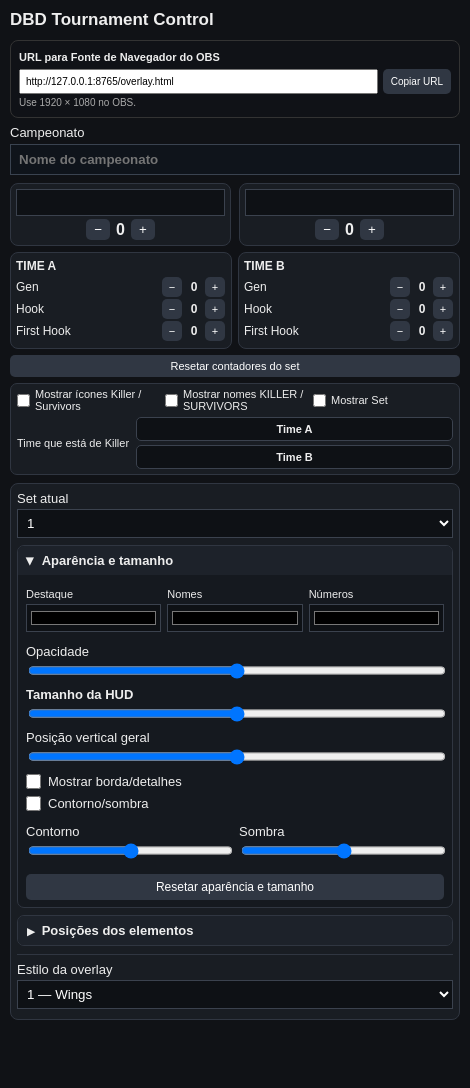
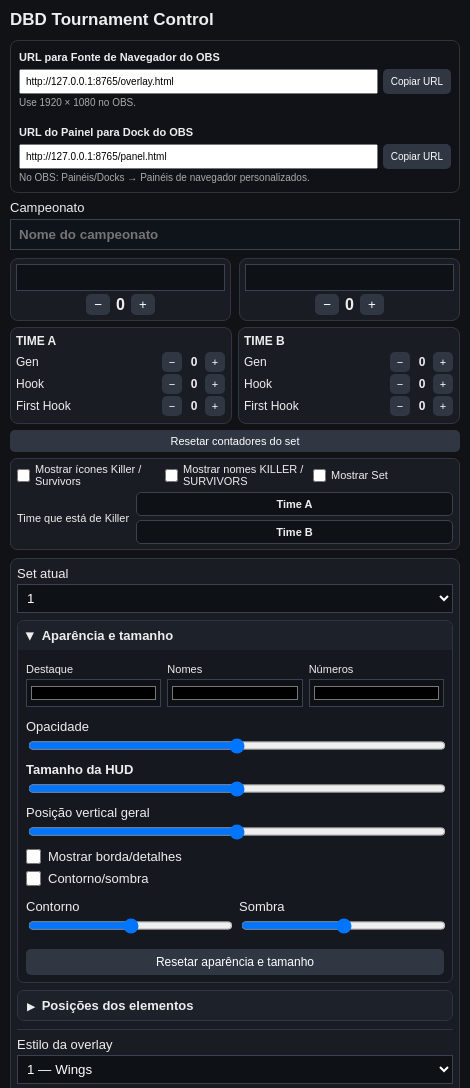
Before and after one commit to jumperjjj/overlay-dbd-jumper, an Electron app: page app/panel.html in a window 470 px wide. Shown: the top 1088 px of the page. Before the commit the page ends 1030 px from the top, so only its background shows below. Drawn offline with Linux system fonts and the light colour scheme; no server answers.

Commit message:
Update panel.html

```diff
--- a/app/panel.html
+++ b/app/panel.html
@@ -1,5 +1,21 @@
 <!doctype html><html><head><meta charset="utf-8"><title>DBD Control</title><link rel="stylesheet" href="panel.css"></head><body><main><h1>DBD Tournament Control</h1>
-<section class="obsbox"><b>URL para Fonte de Navegador do OBS</b><div class="obsrow"><input id="obsUrl" value="http://127.0.0.1:8765/overlay.html" readonly><button onclick="navigator.clipboard.writeText(obsUrl.value);copyMsg.textContent='Copiado!'">Copiar URL</button></div><small id="copyMsg">Use 1920 × 1080 no OBS.</small></section>
+<section class="obsbox">
+<b>URL para Fonte de Navegador do OBS</b>
+<div class="obsrow">
+<input id="obsUrl" value="http://127.0.0.1:8765/overlay.html" readonly>
+<button onclick="navigator.clipboard.writeText(obsUrl.value);copyMsg.textContent='Copiado!'">Copiar URL</button>
+</div>
+<small id="copyMsg">Use 1920 × 1080 no OBS.</small>
+
+<br><br>
+
+<b>URL do Painel para Dock do OBS</b>
+<div class="obsrow">
+<input id="panelUrl" value="http://127.0.0.1:8765/panel.html" readonly>
+<button onclick="navigator.clipboard.writeText(panelUrl.value);panelCopyMsg.textContent='Copiado!'">Copiar URL</button>
+</div>
+<small id="panelCopyMsg">No OBS: Painéis/Docks → Painéis de navegador personalizados.</small>
+</section>
 <section class="champ"><label>Campeonato <input id="championship" onchange="state.championship=this.value;save()" placeholder="Nome do campeonato"></label></section>
 <section class="teams">
 <div class="team"><input id="teamA" onchange="state.teamA=this.value;save()"><div class="score"><button onclick="score('A',-1)">−</button><b id="scoreA">0</b><button onclick="score('A',1)">+</button></div></div>
```
